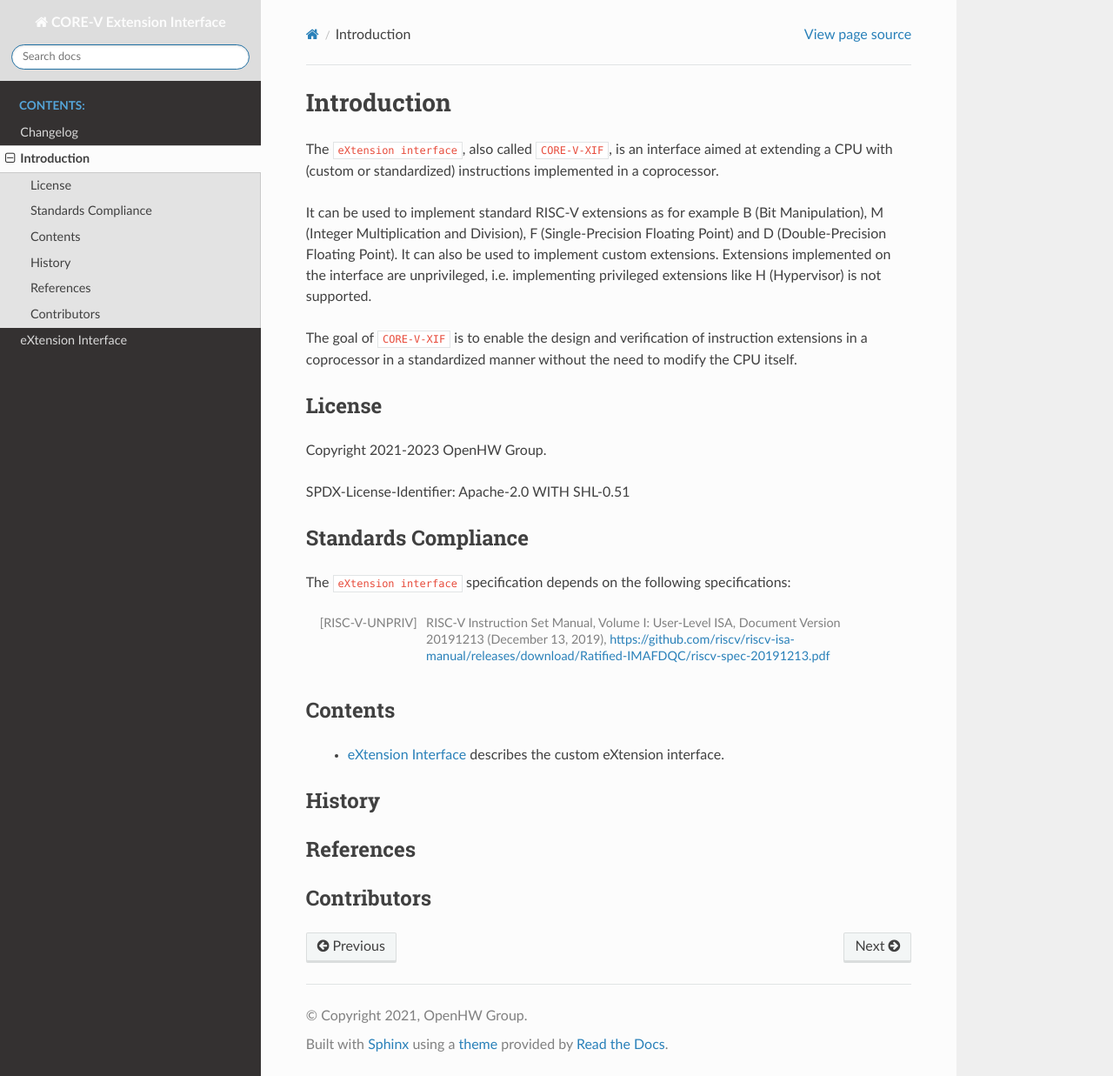
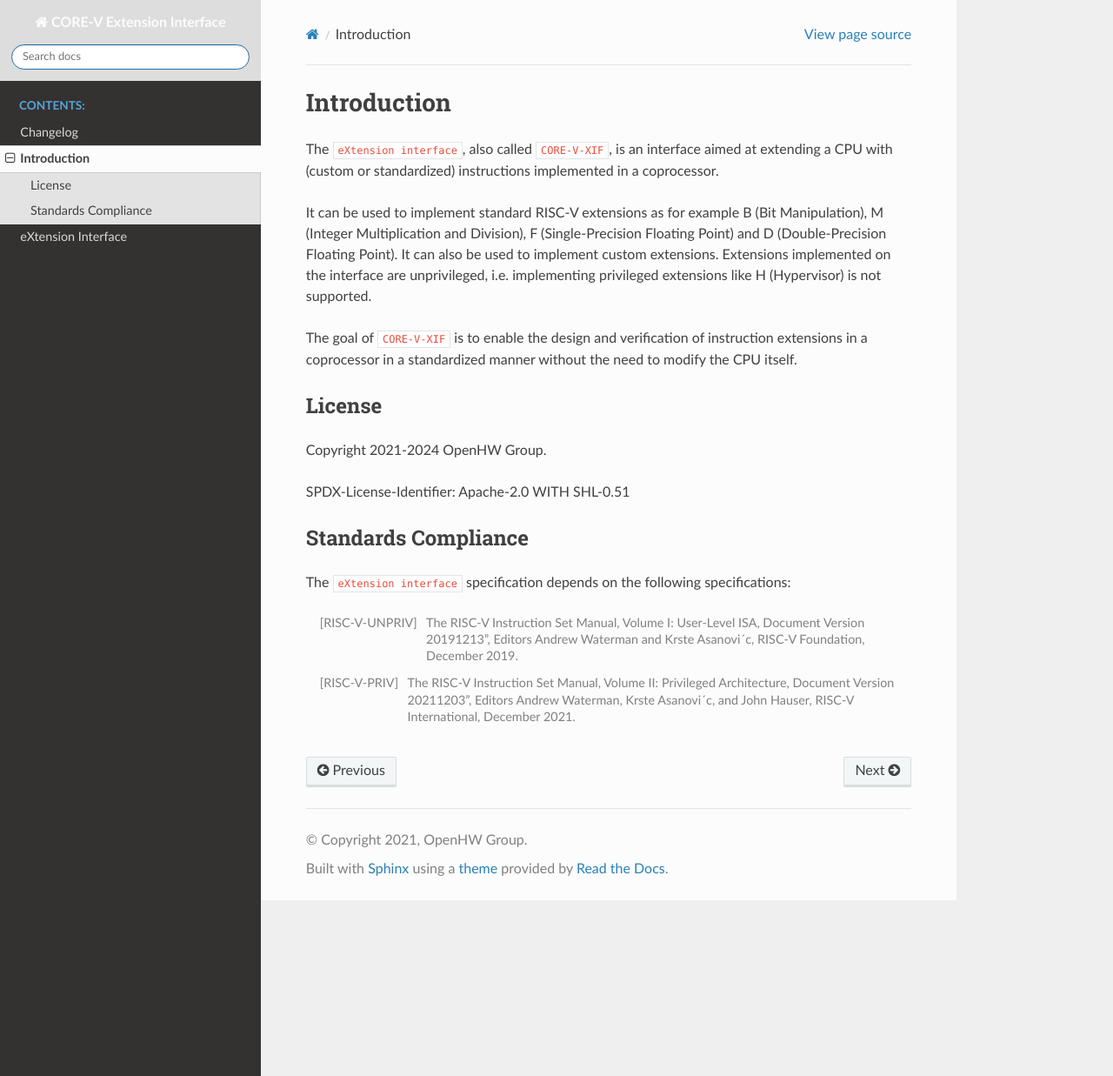
Before and after one commit to openhwgroup/core-v-xif, a Sphinx documentation site: the page built from docs/source/intro.rst, in a window 1280 px wide and 1237 px high. Shown: the whole window at 87% size. Built offline with Sphinx 7.4.7 and the Read the Docs theme 2.0.0, drawn with Linux system fonts in a browser that asks for light colours.

Commit message:
Cleaning up intro - proper RISC-V references - removing empty sections - updating copyright to 2024

```diff
--- a/docs/source/intro.rst
+++ b/docs/source/intro.rst
@@ -10,7 +10,7 @@ The goal of ``CORE-V-XIF`` is to enable the design and verification of instructi
 
 License
 -------
-Copyright 2021-2023 OpenHW Group.
+Copyright 2021-2024 OpenHW Group.
 
 SPDX-License-Identifier: Apache-2.0 WITH SHL-0.51
 
@@ -19,19 +19,7 @@ Standards Compliance
 
 The ``eXtension interface`` specification depends on the following specifications:
 
-.. [RISC-V-UNPRIV] RISC-V Instruction Set Manual, Volume I: User-Level ISA, Document Version 20191213 (December 13, 2019),
-   https://github.com/riscv/riscv-isa-manual/releases/download/Ratified-IMAFDQC/riscv-spec-20191213.pdf
-
-Contents
---------
-
- * :ref:`x_ext` describes the custom eXtension interface.
-
-History
--------
-
-References
-----------
-
-Contributors
-------------
+.. [RISC-V-UNPRIV] The RISC-V Instruction Set Manual, Volume I: User-Level ISA,
+   Document Version 20191213”, Editors Andrew Waterman and Krste Asanovi´c, RISC-V Foundation, December 2019.
+.. [RISC-V-PRIV] The RISC-V Instruction Set Manual, Volume II: Privileged Architecture,
+   Document Version 20211203”, Editors Andrew Waterman, Krste Asanovi´c, and John Hauser, RISC-V International, December 2021.
--- a/docs/source/x_ext.rst
+++ b/docs/source/x_ext.rst
@@ -484,7 +484,7 @@ Typically an accepted transaction over the compressed interface will be followed
 on the |processor| to do so (as the instructions offloaded over the compressed interface and issue interface are allowed to be speculative). Only when an ``accept``
 is signaled over the *issue* interface, then an instruction is considered *accepted for offload*.
 
-The |coprocessor| shall not take the ``mstatus`` based extension context status into account when generating the ``accept`` signal on its *compressed* interface (but it shall take
+The |coprocessor| shall not take the ``mstatus`` based extension context status (see ([RISC-V-PRIV]_)) into account when generating the ``accept`` signal on its *compressed* interface (but it shall take
 it into account when generating the ``accept`` signal on its *issue* interface).
 
 Issue interface
@@ -550,7 +550,7 @@ The ``instr`` signal remains stable during an issue request transaction.
 
   The ``mode`` signal remains stable during an issue request transaction.
 
-  ``mode`` is the effective privilege level. That means that this already accounts for settings of ``mstatus.MPRV`` = 1.
+  ``mode`` is the effective privilege level as defined in [RISC-V-UNPRIV]_. That means that this already accounts for settings of ``mstatus.MPRV`` = 1.
   As coprocessors must be unprivileged, the mode signal may only be used in memory transactions.
 
 :numref:`Issue response type` describes the ``x_issue_resp_t`` type.
```
